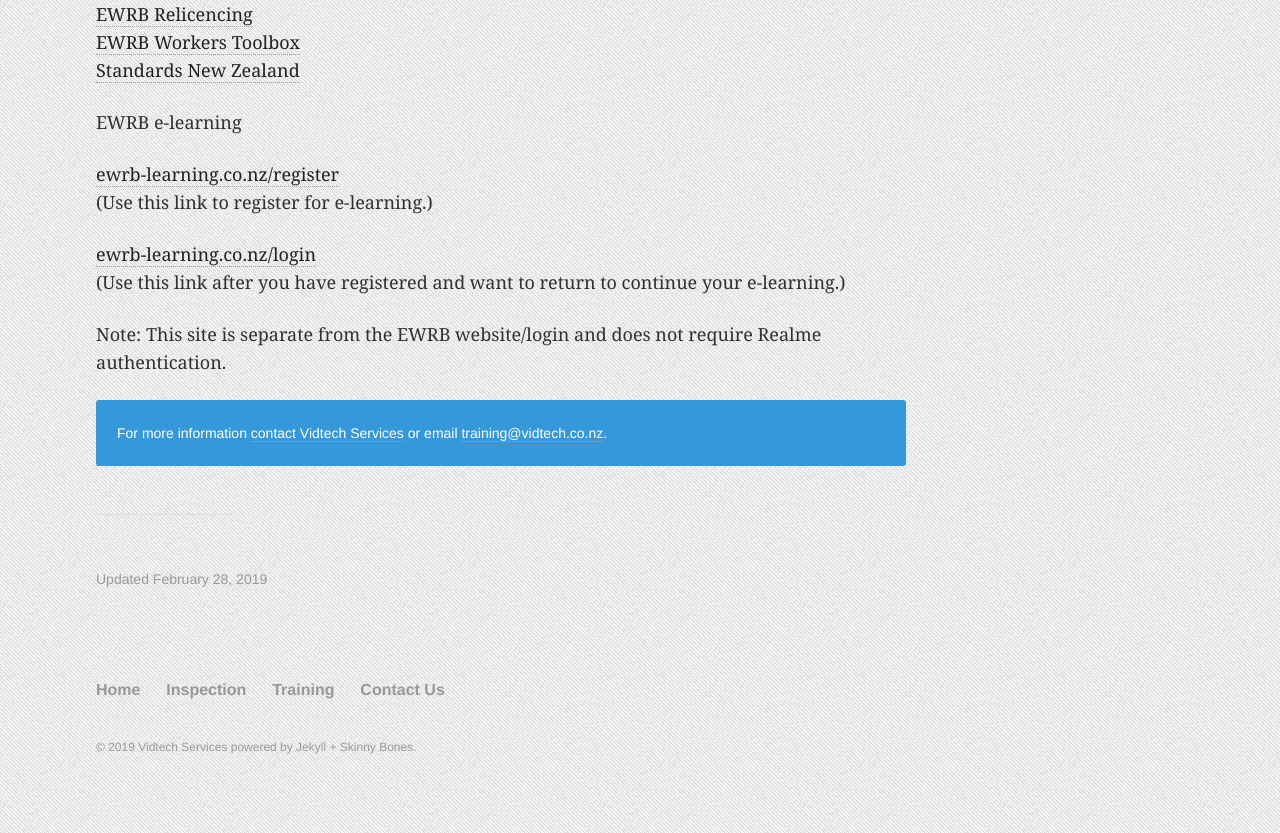
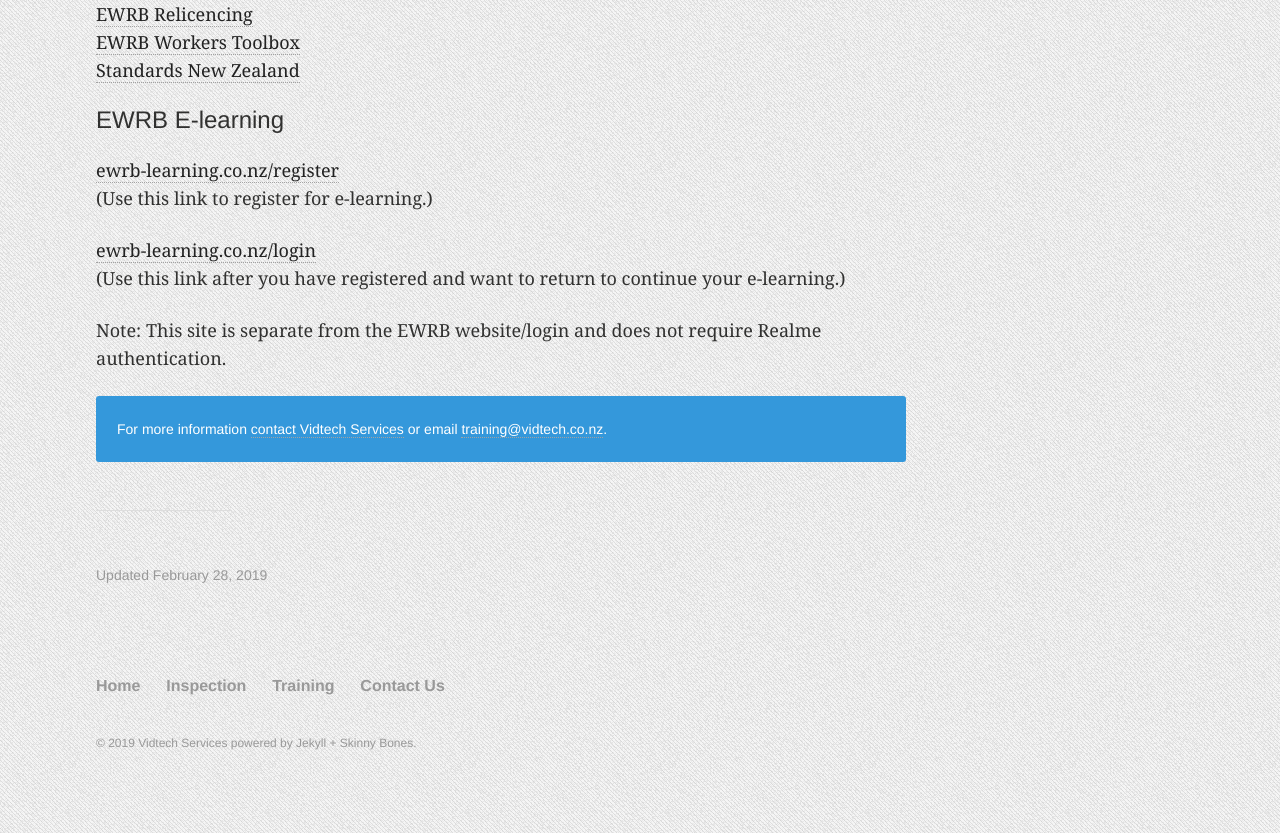
Before and after one commit to DarrenHobern/limerice, a Jekyll site: the page built from _posts/courses/2019-02-01-ewrb.md, in a window 1280 px wide. Shown: the part 601-1434 px from the top of the page. Built offline with Jekyll 4.4.1, drawn with Linux system fonts in a browser that asks for light colours.

```diff
--- a/_posts/courses/2019-02-01-ewrb.md
+++ b/_posts/courses/2019-02-01-ewrb.md
@@ -25,7 +25,7 @@ Vidtech Services is an EWRB approved Competency Programme Provider.  As part of
 [EWRB Workers Toolbox](https://www.ewrb.govt.nz/working-safely-and-in-compliance/electrical-workers-toolbox/)
 [Standards New Zealand](https://www.ewrb.govt.nz/working-safely-and-in-compliance/new-zealand-standards/)
 
-EWRB e-learning
+#### EWRB E-learning
 
 [ewrb-learning.co.nz/register](https://ewrb-learning.co.nz/register/)
 (Use this link to register for e-learning.)
```
